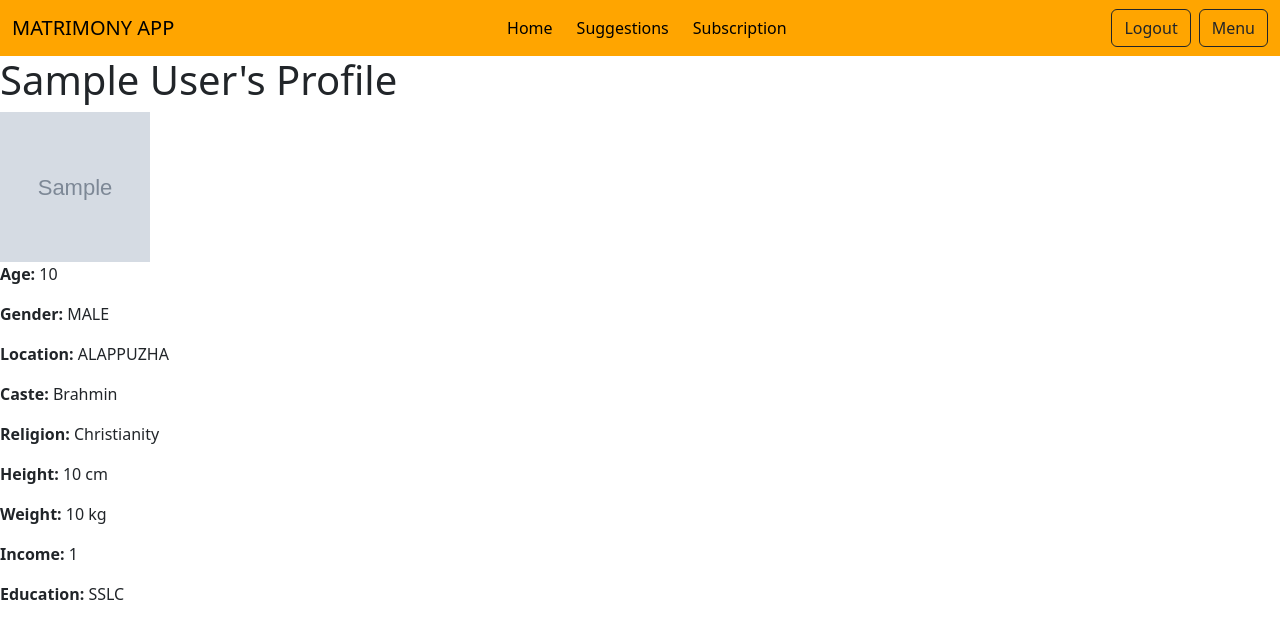
After one commit to Tuttumon21/matrimony, a Django app: page /MatrimonyApp/profile/1/ in a window 1280 px wide. The commit adds this page. Shown: the top 639 px of the page. Run offline with Django 4.2, Linux system fonts and the light colour scheme; a user stored in the database is signed in; tables that the repository leaves empty hold one stand-in row (values such as "Sample post"); grey boxes marked "Sample" are stand-in pictures.

Commit message:
"Updated friends_list.html template to link to profile detail view, added profile_detail URL and view in matrimonyApp"

```diff
--- a/matrimony/matrimonyApp/templates/friends_list.html
+++ b/matrimony/matrimonyApp/templates/friends_list.html
@@ -16,7 +16,7 @@
                 <button type="submit" class="btn btn-danger">Unfriend</button>
             </form>
             <a href="{% url 'matrimonyApp:chat_room' friend.to_user.id %}" class="btn btn-primary">Chat</a>
-            <a href="#" class="btn btn-secondary">View Full Profile</a>
+            <a href="{% url 'matrimonyApp:profile_detail' profile_id=friend.to_user.id %}" class="btn btn-secondary">View Full Profile</a>
         </div>
         {% else %}
         <div style="display: flex; align-items: center; max-width: auto;">
@@ -29,7 +29,7 @@
                 <button type="submit" class="btn btn-danger">Unfriend</button>
             </form>
             <a href="{% url 'matrimonyApp:chat_room' friend.from_user.id %}" class="btn btn-primary">Chat</a>
-            <a href="#" class="btn btn-secondary">View Full Profile</a>
+            <a href="{% url 'matrimonyApp:profile_detail' profile_id=friend.from_user.id %}" class="btn btn-secondary">View Full Profile</a>
         </div>
         {% endif %}
     </li>
--- /dev/null
+++ b/matrimony/matrimonyApp/templates/profile_detail.html
@@ -0,0 +1,19 @@
+<!-- templates/profile_detail.html -->
+{% extends 'shared/matrimonybase.html' %}
+{% block content %}
+<h1>{{ profile.get_full_name }}'s Profile</h1>
+<div class="profile-details">
+    {% if profile.profile_pic %}
+    <img src="{{ profile.profile_pic.url }}" alt="{{ profile.get_full_name }}'s profile image" style="width: 150px; height: 150px; object-fit: cover;">
+    {% endif %}
+    <p><strong>Age:</strong> {{ profile.age }}</p>
+    <p><strong>Gender:</strong> {{ profile.gender }}</p>
+    <p><strong>Location:</strong> {{ profile.parents_details.district }}</p>
+    <p><strong>Caste:</strong> {{ profile.parents_details.caste }}</p>
+    <p><strong>Religion:</strong> {{ profile.parents_details.religion }}</p>
+    <p><strong>Height:</strong> {{ profile.parents_details.height }} cm</p>
+    <p><strong>Weight:</strong> {{ profile.parents_details.weight }} kg</p>
+    <p><strong>Income:</strong> {{ profile.parents_details.annual_income }}</p>
+    <p><strong>Education:</strong> {{ profile.education_level }}</p>
+</div>
+{% endblock %}
--- a/matrimony/matrimonyApp/urls.py
+++ b/matrimony/matrimonyApp/urls.py
@@ -22,9 +22,11 @@ urlpatterns = [
     path('unfriend/<int:user_id>/', views.unfriend, name='unfriend'),
     path('friends_list/', FriendsListView.as_view(), name='friends_list'),
 
- path('send_message/<int:recipient_id>/', send_message, name='send_message'),
+    path('send_message/<int:recipient_id>/', send_message, name='send_message'),
     path('chat/<int:friend_id>/', chat_room, name='chat_room'),
 
     path('chat/', views.chat_with_friends, name='chat_with_friends'),
     path('chat/<str:room_name>/', views.chat_with_friends, name='chat_with_friends'),
+
+    path('profile/<int:profile_id>/', views.ProfileDetailView.as_view(), name='profile_detail'),
 ]
--- a/matrimony/matrimonyApp/views.py
+++ b/matrimony/matrimonyApp/views.py
@@ -224,3 +224,13 @@ def chat_with_friends(request, room_name=None):
         'friend': friend,
         'messages': messages,
     })
+
+class ProfileDetailView(LoginRequiredMixin, TemplateView):
+    template_name = 'profile_detail.html'
+
+    def get_context_data(self, **kwargs):
+        context = super().get_context_data(**kwargs)
+        profile_id = self.kwargs.get('profile_id')
+        profile = get_object_or_404(User, id=profile_id)
+        context['profile'] = profile
+        return context
```
